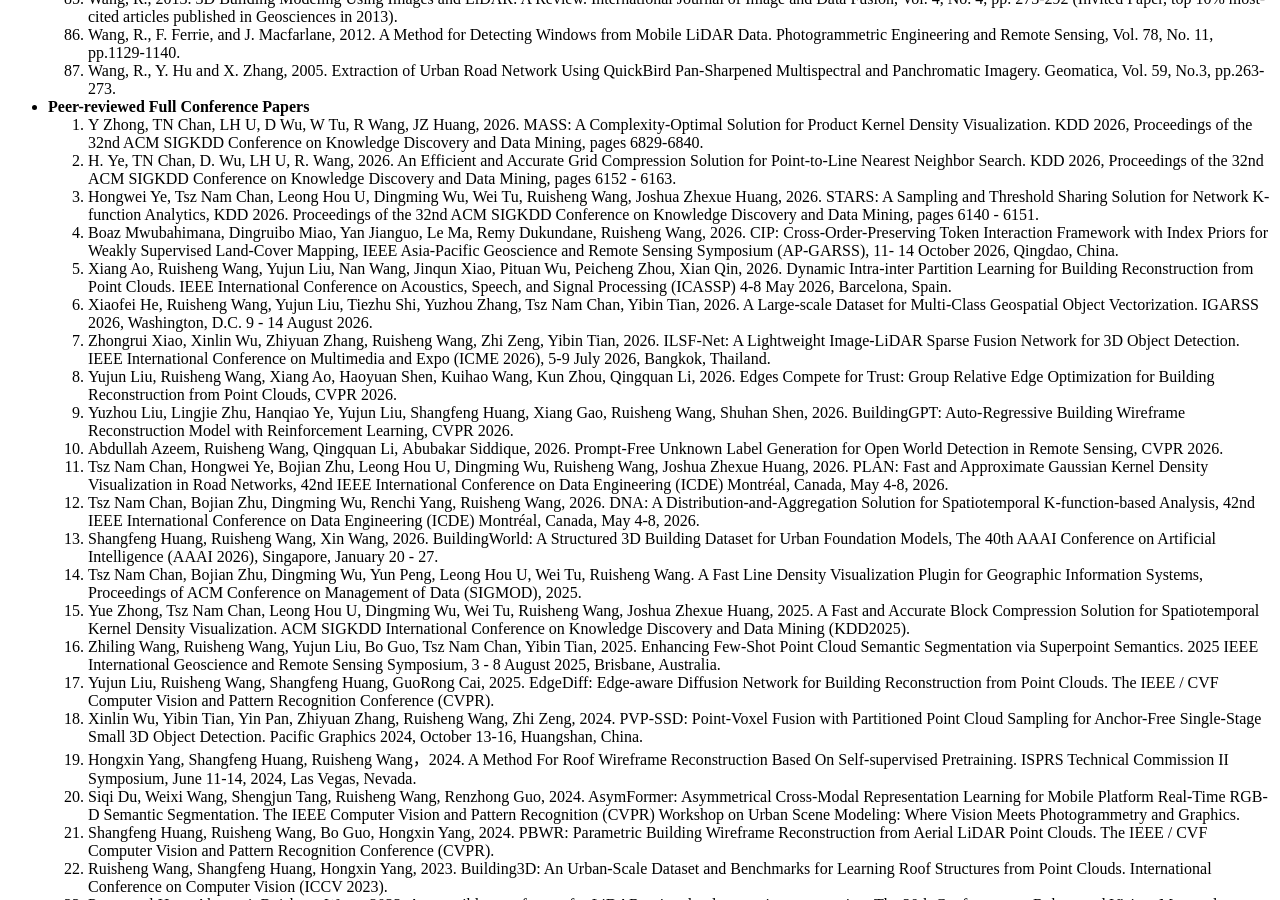
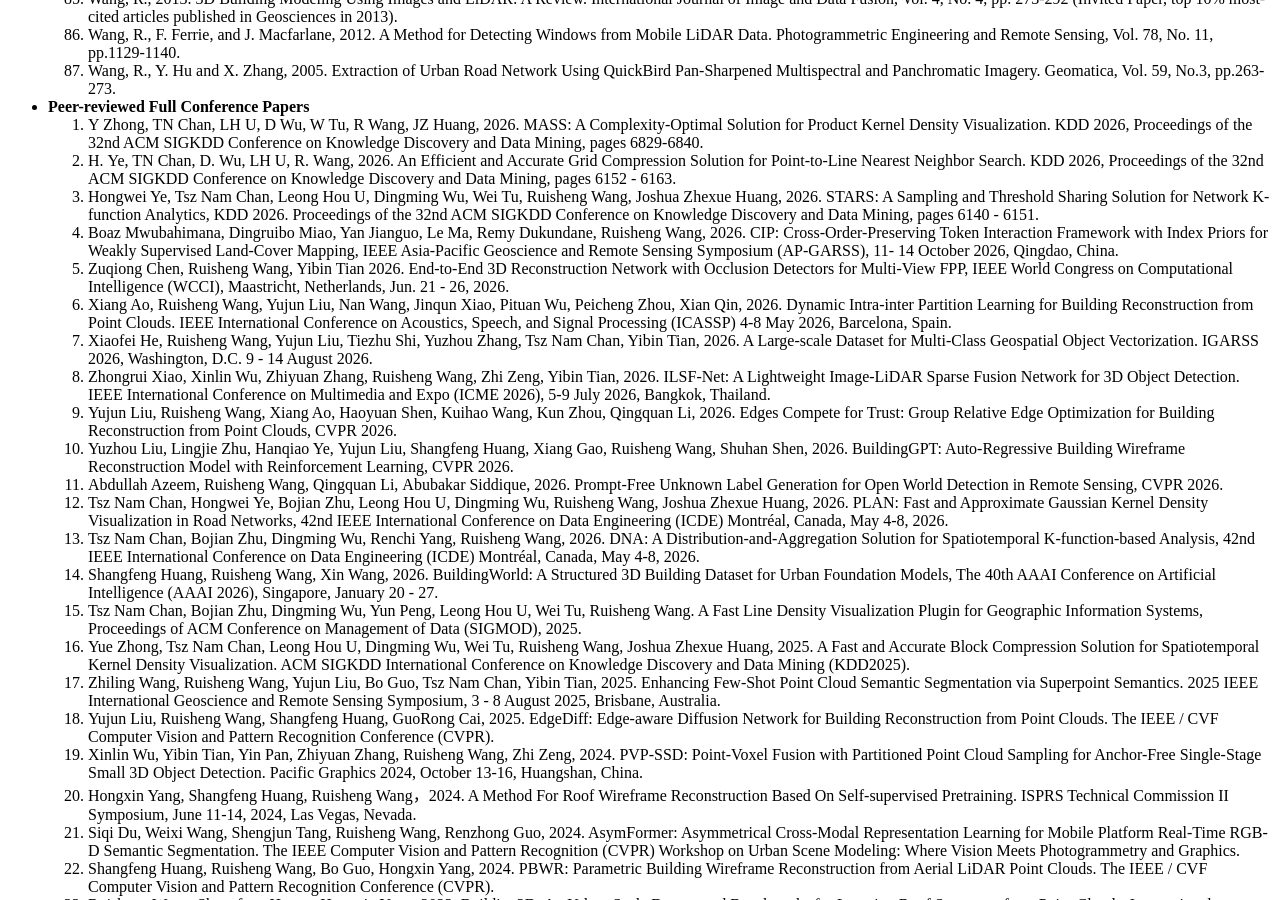
Before and after one commit to ruishengwang/ruishengwang.github.io, a Jekyll site: the page built from _pages/includes/publications.md, in a window 1280 px wide and 900 px high, scrolled down 3606 px. Built offline with Jekyll 4.4.1, drawn with Linux system fonts in a browser that asks for light colours; our own code applies the rules of GitHub Pages for plain Markdown files.

Commit message:
Update publications.md

```diff
--- a/_pages/includes/publications.md
+++ b/_pages/includes/publications.md
@@ -100,38 +100,39 @@
 2. H. Ye, TN Chan, D. Wu, LH U, R. Wang, 2026. An Efficient and Accurate Grid Compression Solution for Point-to-Line Nearest Neighbor Search. KDD 2026, Proceedings of the 32nd ACM SIGKDD Conference on Knowledge Discovery and Data Mining, pages 6152 - 6163.
 3. Hongwei Ye, Tsz Nam Chan, Leong Hou U, Dingming Wu, Wei Tu, Ruisheng Wang, Joshua Zhexue Huang, 2026. STARS: A Sampling and Threshold Sharing Solution for Network K-function Analytics, KDD 2026. Proceedings of the 32nd ACM SIGKDD Conference on Knowledge Discovery and Data Mining, pages 6140 - 6151.
 4. Boaz Mwubahimana, Dingruibo Miao, Yan Jianguo, Le Ma, Remy Dukundane, Ruisheng Wang, 2026. CIP: Cross-Order-Preserving Token Interaction Framework with Index Priors for Weakly Supervised Land-Cover Mapping, IEEE Asia-Pacific Geoscience and Remote Sensing Symposium (AP-GARSS), 11- 14 October 2026, Qingdao, China.
-5. Xiang Ao, Ruisheng Wang, Yujun Liu, Nan Wang, Jinqun Xiao, Pituan Wu, Peicheng Zhou, Xian Qin, 2026. Dynamic Intra-inter Partition Learning for Building Reconstruction from Point Clouds. IEEE International Conference on Acoustics, Speech, and Signal Processing (ICASSP) 4-8 May 2026, Barcelona, Spain.
-6. Xiaofei He, Ruisheng Wang, Yujun Liu, Tiezhu Shi, Yuzhou Zhang, Tsz Nam Chan, Yibin Tian,  2026. A Large-scale Dataset for Multi-Class Geospatial Object Vectorization. IGARSS 2026, Washington, D.C. 9 - 14 August 2026.
-7. Zhongrui Xiao, Xinlin Wu, Zhiyuan Zhang, Ruisheng Wang, Zhi Zeng, Yibin Tian, 2026. ILSF-Net: A Lightweight Image-LiDAR Sparse Fusion Network for 3D Object Detection. IEEE International Conference on Multimedia and Expo (ICME 2026), 5-9 July 2026, Bangkok, Thailand.
-8. Yujun Liu, Ruisheng Wang, Xiang Ao, Haoyuan Shen, Kuihao Wang, Kun Zhou, Qingquan Li, 2026. Edges Compete for Trust: Group Relative Edge Optimization for Building Reconstruction from Point Clouds, CVPR 2026.
-9. Yuzhou Liu, Lingjie Zhu, Hanqiao Ye, Yujun Liu, Shangfeng Huang, Xiang Gao, Ruisheng Wang, Shuhan Shen, 2026. BuildingGPT: Auto-Regressive Building Wireframe Reconstruction Model with Reinforcement Learning, CVPR 2026.
-10. Abdullah Azeem, Ruisheng Wang, Qingquan Li, Abubakar Siddique, 2026. Prompt-Free Unknown Label Generation for Open World Detection in Remote Sensing, CVPR 2026.
-11. Tsz Nam Chan, Hongwei Ye, Bojian Zhu, Leong Hou U, Dingming Wu, Ruisheng Wang, Joshua Zhexue Huang, 2026. PLAN: Fast and Approximate Gaussian Kernel Density Visualization in Road Networks, 42nd IEEE International Conference on Data Engineering (ICDE) Montréal, Canada, May 4-8, 2026.
-12. Tsz Nam Chan, Bojian Zhu, Dingming Wu, Renchi Yang, Ruisheng Wang, 2026. DNA: A Distribution-and-Aggregation Solution for Spatiotemporal K-function-based Analysis, 42nd IEEE International Conference on Data Engineering (ICDE) Montréal, Canada, May 4-8, 2026.
-13. Shangfeng Huang, Ruisheng Wang, Xin Wang, 2026. BuildingWorld: A Structured 3D Building Dataset for Urban Foundation Models, The 40th AAAI Conference on Artificial Intelligence (AAAI 2026), Singapore, January 20 - 27.
-14. Tsz Nam Chan, Bojian Zhu, Dingming Wu, Yun Peng, Leong Hou U, Wei Tu, Ruisheng Wang. A Fast Line Density Visualization Plugin for Geographic Information Systems, Proceedings of ACM Conference on Management of Data (SIGMOD), 2025.
-15.	Yue Zhong, Tsz Nam Chan, Leong Hou U, Dingming Wu, Wei Tu, Ruisheng Wang, Joshua Zhexue Huang, 2025. A Fast and Accurate Block Compression Solution for Spatiotemporal Kernel Density Visualization. ACM SIGKDD International Conference on Knowledge Discovery and Data Mining (KDD2025).
-16.	Zhiling Wang, Ruisheng Wang, Yujun Liu, Bo Guo, Tsz Nam Chan, Yibin Tian, 2025. Enhancing Few-Shot Point Cloud Semantic Segmentation via Superpoint Semantics. 2025 IEEE International Geoscience and Remote Sensing Symposium, 3 - 8 August 2025, Brisbane, Australia.
-17.	Yujun Liu, Ruisheng Wang, Shangfeng Huang, GuoRong Cai, 2025. EdgeDiff: Edge-aware Diffusion Network for Building Reconstruction from Point Clouds. The IEEE / CVF Computer Vision and Pattern Recognition Conference (CVPR).
-18.	Xinlin Wu, Yibin Tian, Yin Pan, Zhiyuan Zhang, Ruisheng Wang, Zhi Zeng, 2024. PVP-SSD: Point-Voxel Fusion with Partitioned Point Cloud Sampling for Anchor-Free Single-Stage Small 3D Object Detection. Pacific Graphics 2024, October 13-16, Huangshan, China.
-19.	Hongxin Yang, Shangfeng Huang, Ruisheng Wang，2024. A Method For Roof Wireframe Reconstruction Based On Self-supervised Pretraining. ISPRS Technical Commission II Symposium, June 11-14, 2024, Las Vegas, Nevada.
-20.	Siqi Du, Weixi Wang, Shengjun Tang, Ruisheng Wang, Renzhong Guo, 2024. AsymFormer: Asymmetrical Cross-Modal Representation Learning for Mobile Platform Real-Time RGB-D Semantic Segmentation. The IEEE Computer Vision and Pattern Recognition (CVPR) Workshop on Urban Scene Modeling: Where Vision Meets Photogrammetry and Graphics.
-21.	Shangfeng Huang, Ruisheng Wang, Bo Guo, Hongxin Yang, 2024. PBWR: Parametric Building Wireframe Reconstruction from Aerial LiDAR Point Clouds. The IEEE / CVF Computer Vision and Pattern Recognition Conference (CVPR).
-22.	Ruisheng Wang, Shangfeng Huang, Hongxin Yang, 2023. Building3D: An Urban-Scale Dataset and Benchmarks for Learning Roof Structures from Point Clouds. International Conference on Computer Vision (ICCV 2023).
-23.	Perpertual Hope Akwensi, Ruisheng Wang, 2023. A reversible transformer for LiDAR point cloud semantic segmentation. The 20th Conference on Robots and Vision, Montreal, Quebec, June 6 - June 8, 2023.
-24.	Perpetual Hope Akwensi, Ruisheng Wang, 2022. Attention-based Multi-scale Graph Convolution for Point Cloud Semantic Segmentation. IEEE IGARSS 2022, Kuala Lumpur, Malaysia, 17 - 22 July.
-25.	Hongxin Yang, Hailun Yan, Ruisehng Wang, 2022. Bert-enhanced with Context-aware Embedding for Instance Segmentation in 3D Point Clouds. IEEE IGARSS 2022, Kuala Lumpur, Malaysia, 17 - 22 July.
-26.	Xu, W., Long, C., Wang, R., & Wang, G. (2021). DRB-GAN: A Dynamic ResBlock Generative Adversarial Network for Artistic Style Transfer. IEEE/CVF International Conference on Computer Vision (ICCV), oral (acceptance rate: 3%).
-27.	T. Yu and R. Wang, 2016. "Enhancing Scene Parsing by Transferring Structures via Efficient Low-rank Graph Matching", The 24th ACM SIGSPATIAL International Conference on Advances in Geographic Information Systems, Oct 31 - Nov 3, San Francisco Bay Area, California, USA (full paper acceptance rate 18%, 40 out of 217).
-28.	Peethambaran, Jiju; Parakkat, Amal Dev; Muthuganapathy, Ramanathan; Tagliasacchi, Andrea; Wang, Ruisheng, 2018. Incremental Labeling of Voronoi Vertices for Shape Reconstruction, Computer Graphics Forum.
-29.	T. Yu and R. Wang, 2016. "Graph Matching with Low-rank Regularization", WACV 2016: IEEE Winter Conference on Applications of Computer Vision, March 7-9, Lake Placid, NY, USA (acceptance rate 42.3%).
-30.	J. Qiu, R. Wang, and X. Wang 2014. Inferring Road Maps from Sparsely-Sampled GPS Traces, Proceedings of the 27th Canadian Conference on Artificial Intelligence, May 6-9, Montréal, Québec, Canada, pp. 339-344.
-31.	R. Wang, F. Ferrie, and J. Macfarlane 2012. Automatic Registration of Mobile LiDAR and Spherical Panoramas, The IEEE Computer Vision and Pattern Recognition (CVPR) Workshop on Point Cloud Processing in Computer Vision, 16 June, Providence, Rhode Island (oral).
-32.	R. Wang, J. Bach, J. Macfarlane, and F. Ferrie, 2012. A New Upsampling Method for Mobile LiDAR Data, IEEE Workshop on Applications of Computer Vision (WACV), Breckenridge, Colorado, Jan 9-11. (Accepted as complete oral, acceptance rate 8.5%, 12 out of 142 submissions).
-33.	R. Wang, J. Bach, and F. Ferrie, 2011. Window Detection from Mobile LiDAR Data, IEEE Workshop on Applications of Computer Vision (WACV), Kona, Hawaii, Jan 5-7 (acceptance rate 46%).
-34.	T. Pylvanainen, K. Roimela, R. Vedantham, J. Itaranta, R. Wang, R. Grzeszczuk, 2010. Automatic Alignment and Multi-View Segmentation of Street View Data using 3D Shape Priors, Symposium on 3D Data Processing, Visualization and Transmission (3DPVT), Paris, France, May (Oral).
-35.	X. Chen, M. Stroila, R. Wang, B. Kohlmeyer, N. Alwar, J. Bach, 2009. Next Generation Map Making: Geo-Referenced Ground-Level LIDAR Point Clouds for Automatic Retro-Reflective Road Feature Extraction. The 17th ACM SIGSPATIAL International Conference on Advances in Geographic Information System, Seattle, USA, Nov. (acceptance rate 22%).
-36.	Wang, R. and Ferrie, F.P., 2008. Camera Localization and Building Reconstruction from Single Monocular Images. The IEEE Computer Vision and Pattern Recognition (CVPR) Workshop on Visual Localization for Mobile Platforms, 28 June, Anchorage, Alaska (Oral).
+5. Zuqiong Chen, Ruisheng Wang, Yibin Tian 2026. End-to-End 3D Reconstruction Network with Occlusion Detectors for Multi-View FPP, IEEE World Congress on Computational Intelligence (WCCI),  Maastricht, Netherlands, Jun. 21 - 26, 2026.
+6. Xiang Ao, Ruisheng Wang, Yujun Liu, Nan Wang, Jinqun Xiao, Pituan Wu, Peicheng Zhou, Xian Qin, 2026. Dynamic Intra-inter Partition Learning for Building Reconstruction from Point Clouds. IEEE International Conference on Acoustics, Speech, and Signal Processing (ICASSP) 4-8 May 2026, Barcelona, Spain.
+7. Xiaofei He, Ruisheng Wang, Yujun Liu, Tiezhu Shi, Yuzhou Zhang, Tsz Nam Chan, Yibin Tian,  2026. A Large-scale Dataset for Multi-Class Geospatial Object Vectorization. IGARSS 2026, Washington, D.C. 9 - 14 August 2026.
+8. Zhongrui Xiao, Xinlin Wu, Zhiyuan Zhang, Ruisheng Wang, Zhi Zeng, Yibin Tian, 2026. ILSF-Net: A Lightweight Image-LiDAR Sparse Fusion Network for 3D Object Detection. IEEE International Conference on Multimedia and Expo (ICME 2026), 5-9 July 2026, Bangkok, Thailand.
+9. Yujun Liu, Ruisheng Wang, Xiang Ao, Haoyuan Shen, Kuihao Wang, Kun Zhou, Qingquan Li, 2026. Edges Compete for Trust: Group Relative Edge Optimization for Building Reconstruction from Point Clouds, CVPR 2026.
+10. Yuzhou Liu, Lingjie Zhu, Hanqiao Ye, Yujun Liu, Shangfeng Huang, Xiang Gao, Ruisheng Wang, Shuhan Shen, 2026. BuildingGPT: Auto-Regressive Building Wireframe Reconstruction Model with Reinforcement Learning, CVPR 2026.
+11. Abdullah Azeem, Ruisheng Wang, Qingquan Li, Abubakar Siddique, 2026. Prompt-Free Unknown Label Generation for Open World Detection in Remote Sensing, CVPR 2026.
+12. Tsz Nam Chan, Hongwei Ye, Bojian Zhu, Leong Hou U, Dingming Wu, Ruisheng Wang, Joshua Zhexue Huang, 2026. PLAN: Fast and Approximate Gaussian Kernel Density Visualization in Road Networks, 42nd IEEE International Conference on Data Engineering (ICDE) Montréal, Canada, May 4-8, 2026.
+13. Tsz Nam Chan, Bojian Zhu, Dingming Wu, Renchi Yang, Ruisheng Wang, 2026. DNA: A Distribution-and-Aggregation Solution for Spatiotemporal K-function-based Analysis, 42nd IEEE International Conference on Data Engineering (ICDE) Montréal, Canada, May 4-8, 2026.
+14. Shangfeng Huang, Ruisheng Wang, Xin Wang, 2026. BuildingWorld: A Structured 3D Building Dataset for Urban Foundation Models, The 40th AAAI Conference on Artificial Intelligence (AAAI 2026), Singapore, January 20 - 27.
+15. Tsz Nam Chan, Bojian Zhu, Dingming Wu, Yun Peng, Leong Hou U, Wei Tu, Ruisheng Wang. A Fast Line Density Visualization Plugin for Geographic Information Systems, Proceedings of ACM Conference on Management of Data (SIGMOD), 2025.
+16.	Yue Zhong, Tsz Nam Chan, Leong Hou U, Dingming Wu, Wei Tu, Ruisheng Wang, Joshua Zhexue Huang, 2025. A Fast and Accurate Block Compression Solution for Spatiotemporal Kernel Density Visualization. ACM SIGKDD International Conference on Knowledge Discovery and Data Mining (KDD2025).
+17.	Zhiling Wang, Ruisheng Wang, Yujun Liu, Bo Guo, Tsz Nam Chan, Yibin Tian, 2025. Enhancing Few-Shot Point Cloud Semantic Segmentation via Superpoint Semantics. 2025 IEEE International Geoscience and Remote Sensing Symposium, 3 - 8 August 2025, Brisbane, Australia.
+18.	Yujun Liu, Ruisheng Wang, Shangfeng Huang, GuoRong Cai, 2025. EdgeDiff: Edge-aware Diffusion Network for Building Reconstruction from Point Clouds. The IEEE / CVF Computer Vision and Pattern Recognition Conference (CVPR).
+19.	Xinlin Wu, Yibin Tian, Yin Pan, Zhiyuan Zhang, Ruisheng Wang, Zhi Zeng, 2024. PVP-SSD: Point-Voxel Fusion with Partitioned Point Cloud Sampling for Anchor-Free Single-Stage Small 3D Object Detection. Pacific Graphics 2024, October 13-16, Huangshan, China.
+20.	Hongxin Yang, Shangfeng Huang, Ruisheng Wang，2024. A Method For Roof Wireframe Reconstruction Based On Self-supervised Pretraining. ISPRS Technical Commission II Symposium, June 11-14, 2024, Las Vegas, Nevada.
+21.	Siqi Du, Weixi Wang, Shengjun Tang, Ruisheng Wang, Renzhong Guo, 2024. AsymFormer: Asymmetrical Cross-Modal Representation Learning for Mobile Platform Real-Time RGB-D Semantic Segmentation. The IEEE Computer Vision and Pattern Recognition (CVPR) Workshop on Urban Scene Modeling: Where Vision Meets Photogrammetry and Graphics.
+22.	Shangfeng Huang, Ruisheng Wang, Bo Guo, Hongxin Yang, 2024. PBWR: Parametric Building Wireframe Reconstruction from Aerial LiDAR Point Clouds. The IEEE / CVF Computer Vision and Pattern Recognition Conference (CVPR).
+23.	Ruisheng Wang, Shangfeng Huang, Hongxin Yang, 2023. Building3D: An Urban-Scale Dataset and Benchmarks for Learning Roof Structures from Point Clouds. International Conference on Computer Vision (ICCV 2023).
+24.	Perpertual Hope Akwensi, Ruisheng Wang, 2023. A reversible transformer for LiDAR point cloud semantic segmentation. The 20th Conference on Robots and Vision, Montreal, Quebec, June 6 - June 8, 2023.
+25.	Perpetual Hope Akwensi, Ruisheng Wang, 2022. Attention-based Multi-scale Graph Convolution for Point Cloud Semantic Segmentation. IEEE IGARSS 2022, Kuala Lumpur, Malaysia, 17 - 22 July.
+26.	Hongxin Yang, Hailun Yan, Ruisehng Wang, 2022. Bert-enhanced with Context-aware Embedding for Instance Segmentation in 3D Point Clouds. IEEE IGARSS 2022, Kuala Lumpur, Malaysia, 17 - 22 July.
+27.	Xu, W., Long, C., Wang, R., & Wang, G. (2021). DRB-GAN: A Dynamic ResBlock Generative Adversarial Network for Artistic Style Transfer. IEEE/CVF International Conference on Computer Vision (ICCV), oral (acceptance rate: 3%).
+28.	T. Yu and R. Wang, 2016. "Enhancing Scene Parsing by Transferring Structures via Efficient Low-rank Graph Matching", The 24th ACM SIGSPATIAL International Conference on Advances in Geographic Information Systems, Oct 31 - Nov 3, San Francisco Bay Area, California, USA (full paper acceptance rate 18%, 40 out of 217).
+29.	Peethambaran, Jiju; Parakkat, Amal Dev; Muthuganapathy, Ramanathan; Tagliasacchi, Andrea; Wang, Ruisheng, 2018. Incremental Labeling of Voronoi Vertices for Shape Reconstruction, Computer Graphics Forum.
+30.	T. Yu and R. Wang, 2016. "Graph Matching with Low-rank Regularization", WACV 2016: IEEE Winter Conference on Applications of Computer Vision, March 7-9, Lake Placid, NY, USA (acceptance rate 42.3%).
+31.	J. Qiu, R. Wang, and X. Wang 2014. Inferring Road Maps from Sparsely-Sampled GPS Traces, Proceedings of the 27th Canadian Conference on Artificial Intelligence, May 6-9, Montréal, Québec, Canada, pp. 339-344.
+32.	R. Wang, F. Ferrie, and J. Macfarlane 2012. Automatic Registration of Mobile LiDAR and Spherical Panoramas, The IEEE Computer Vision and Pattern Recognition (CVPR) Workshop on Point Cloud Processing in Computer Vision, 16 June, Providence, Rhode Island (oral).
+33.	R. Wang, J. Bach, J. Macfarlane, and F. Ferrie, 2012. A New Upsampling Method for Mobile LiDAR Data, IEEE Workshop on Applications of Computer Vision (WACV), Breckenridge, Colorado, Jan 9-11. (Accepted as complete oral, acceptance rate 8.5%, 12 out of 142 submissions).
+34.	R. Wang, J. Bach, and F. Ferrie, 2011. Window Detection from Mobile LiDAR Data, IEEE Workshop on Applications of Computer Vision (WACV), Kona, Hawaii, Jan 5-7 (acceptance rate 46%).
+35.	T. Pylvanainen, K. Roimela, R. Vedantham, J. Itaranta, R. Wang, R. Grzeszczuk, 2010. Automatic Alignment and Multi-View Segmentation of Street View Data using 3D Shape Priors, Symposium on 3D Data Processing, Visualization and Transmission (3DPVT), Paris, France, May (Oral).
+36.	X. Chen, M. Stroila, R. Wang, B. Kohlmeyer, N. Alwar, J. Bach, 2009. Next Generation Map Making: Geo-Referenced Ground-Level LIDAR Point Clouds for Automatic Retro-Reflective Road Feature Extraction. The 17th ACM SIGSPATIAL International Conference on Advances in Geographic Information System, Seattle, USA, Nov. (acceptance rate 22%).
+37.	Wang, R. and Ferrie, F.P., 2008. Camera Localization and Building Reconstruction from Single Monocular Images. The IEEE Computer Vision and Pattern Recognition (CVPR) Workshop on Visual Localization for Mobile Platforms, 28 June, Anchorage, Alaska (Oral).
 
 
 - **Other Peer-reviewed Full Conference Papers** (e.g., reviewed abstracts)
```
